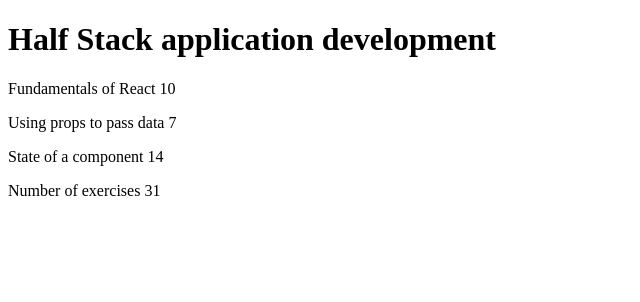
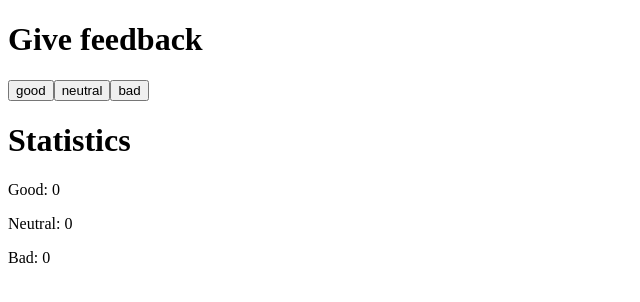
Before and after one commit to NemetiStefan/react-exercitii, a React (Vite) app in the folder part1/introdemo/: page / in a window 1280 px wide. Shown: the top 302 px of the page, without its empty margins (0-640 px from the left). Built offline with nearby package versions, Linux system fonts and the light colour scheme.

Commit message:
1.6 prima aplicatie singur :D

```diff
--- a/part1/introdemo/src/App.jsx
+++ b/part1/introdemo/src/App.jsx
@@ -1,59 +1,66 @@
-const Header = (props) => {
-  return (<div><h1>{props.course}</h1></div>)
-}
+import { useState } from 'react'
 
-const Part = (props) => {
+const Buton = ({ handleClick, text }) => {
   return (
-    <p>
-      {props.part} {props.exercises}
-    </p>
+    <button onClick={handleClick}>
+      {text}
+    </button>
   )
 }
 
-const Content = (props) => {
+const Give = (props) => {
   return (
     <div>
-      {props.parts.map(part =>
-        <Part key={part.name} part={part.name} exercises={part.exercises} />
-      )}
-    </div>
-  )
-
-}
-
-const Total = (props) => {
-  return (
-    <div>
-      <p>Number of exercises {props.parts.reduce((sum, part) => sum + part.exercises, 0)}</p>
+      <h1>Give feedback</h1>
+      <Buton handleClick={props.handleGood} text="good" />
+      <Buton handleClick={props.handleNeutral} text="neutral" />
+      <Buton handleClick={props.handleBad} text="bad" />
     </div>
   )
 }
 
+const Statistics = ({ good, neutral, bad }) => {
+  return (
+    <div>
+      <h1>Statistics</h1>
+      <p>Good: {good}</p>
+      <p>Neutral: {neutral}</p>
+      <p>Bad: {bad}</p>
+    </div>
+  )
+}
+
+
 const App = () => {
-  const course = {
-    name: 'Half Stack application development',
-    parts: [
-      {
-        name: 'Fundamentals of React',
-        exercises: 10
-      },
-      {
-        name: 'Using props to pass data',
-        exercises: 7
-      },
-      {
-        name: 'State of a component',
-        exercises: 14
-      }
-    ]
+  // save clicks of each button to its own state
+  const [good, setGood] = useState(0)
+  const [neutral, setNeutral] = useState(0)
+  const [bad, setBad] = useState(0)
+
+  const handleGood = () => {
+    const newGood = good + 1
+    setGood(newGood)
+    console.log('Good button clicked', newGood)
+  }
+
+  const handleNeutral = () => {
+    const newNeutral = neutral + 1
+    setNeutral(newNeutral)
+    console.log('Neutral button clicked', newNeutral)
+  }
+
+  const handleBad = () => {
+    const newBad = bad + 1
+    setBad(newBad)
+    console.log('Bad button clicked', newBad)
   }
 
   return (
     <div>
-      <Header course={course.name} />
-      <Content parts={course.parts} />
-      <Total parts={course.parts} />
+      <Give handleGood={handleGood} handleNeutral={handleNeutral} handleBad={handleBad} />
+      <Statistics good={good} neutral={neutral} bad={bad} />
     </div>
   )
 }
+
 export default App
```
